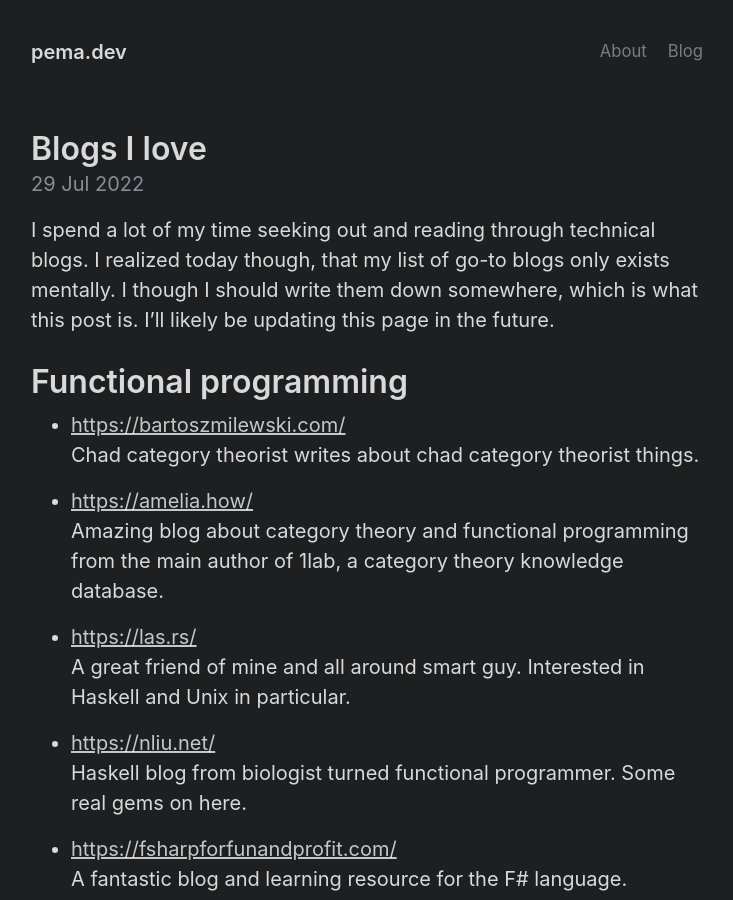
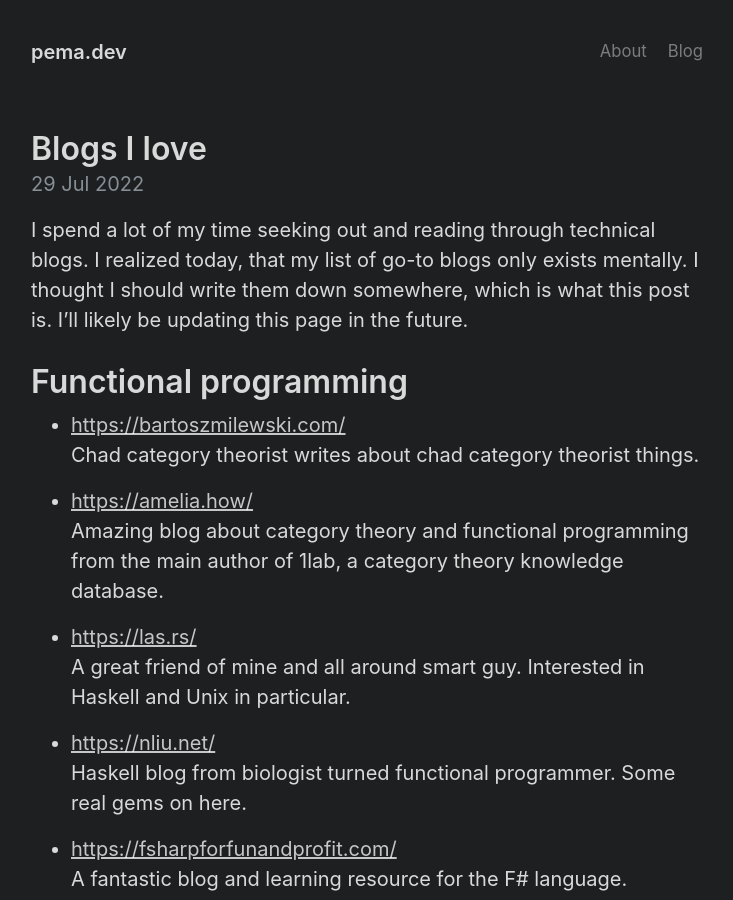
Before and after one commit to pema99/pema99.github.io, a Jekyll site: the page built from _posts/2022-07-29-blogsilove.md, in a window 1280 px wide and 900 px high. Shown: the whole window, without its empty margins (273-1006 px from the left). Built offline with Jekyll 4.4.1, drawn with Linux system fonts in a browser that asks for light colours.

Commit message:
Update 2022-07-29-blogsilove.md

```diff
--- a/_posts/2022-07-29-blogsilove.md
+++ b/_posts/2022-07-29-blogsilove.md
@@ -3,7 +3,7 @@ layout: post
 title: Blogs I love
 ---
 
-I spend a lot of my time seeking out and reading through technical blogs. I realized today though, that my list of go-to blogs only exists mentally. I though I should write them down somewhere, which is what this post is. I'll likely be updating this page in the future.
+I spend a lot of my time seeking out and reading through technical blogs. I realized today, that my list of go-to blogs only exists mentally. I thought I should write them down somewhere, which is what this post is. I'll likely be updating this page in the future.
 
 # Functional programming
 - [https://bartoszmilewski.com/](https://bartoszmilewski.com/)
```
